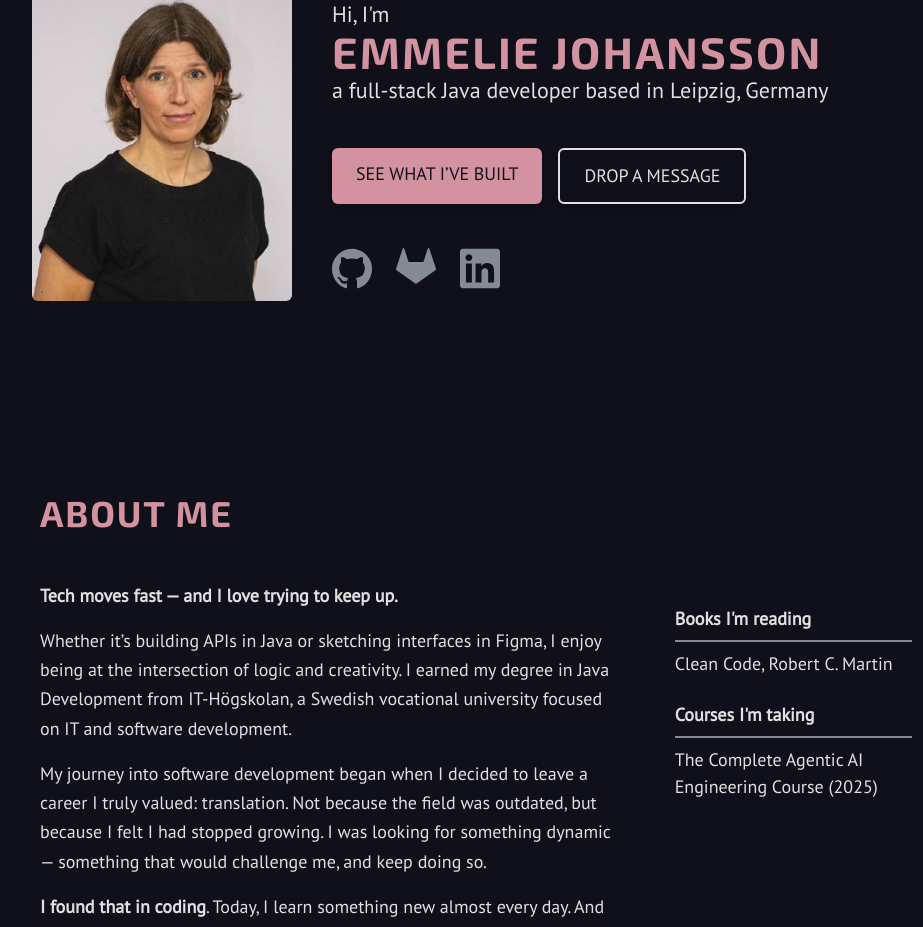
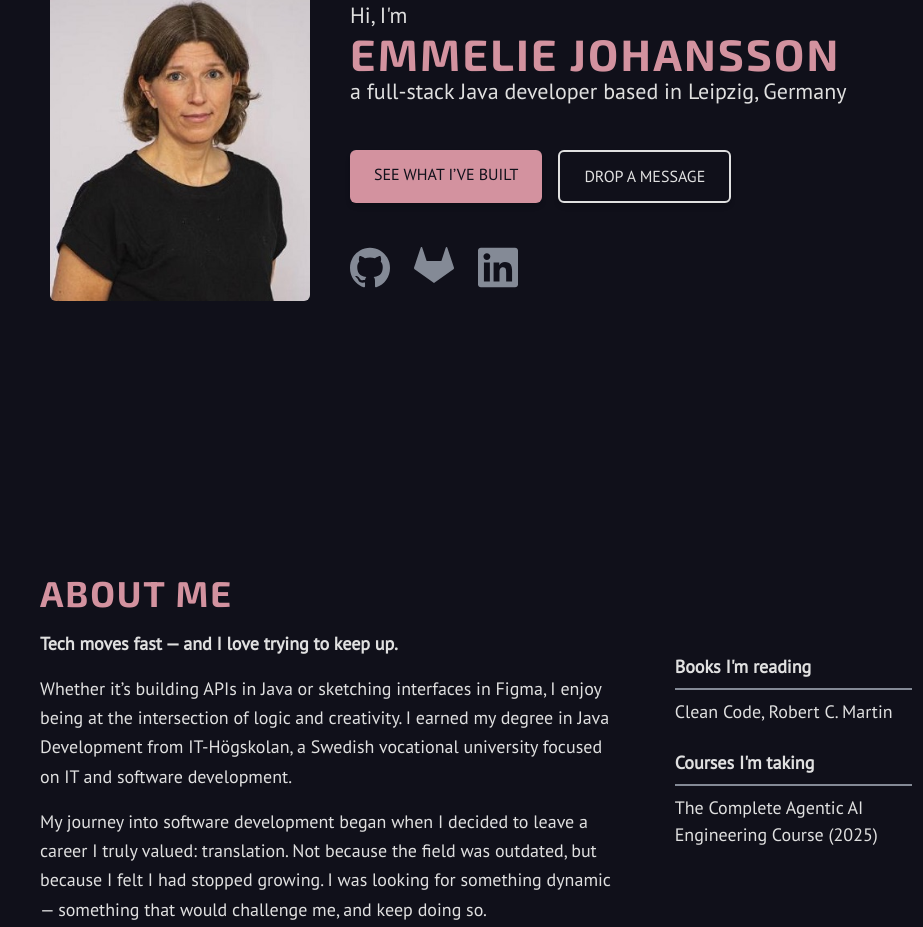
Before and after one commit to Emmelie83/PortfolioReact, a React (Vite) app: page / in a window 1280 px wide. Shown: the part 215-1142 px from the top of the page, without its empty margins (152-1075 px from the left). Built offline with nearby package versions, Linux system fonts and the light colour scheme.

Commit message:
Adjust button sizes and profile image size

```diff
--- a/src/components/Button.tsx
+++ b/src/components/Button.tsx
@@ -14,16 +14,16 @@ const Button: React.FC<ButtonProps> = ({
 	type = "button",
 }) => {
 	const baseClasses =
-		"uppercase px-4 py-3 text-[14px] md:px-6 md:py-3 md:text-lg rounded-md cursor-pointer shadow-md hover:scale-110 hover:shadow-lg hover:brightness-125 transition duration-300";
+		"uppercase px-4 py-3 md:px-6 md:py-3 md:text-lg rounded-md cursor-pointer shadow-md hover:scale-110 hover:shadow-lg hover:brightness-125 transition duration-300";
 
 	const variantClasses =
 		variant === "accent"
 			? "bg-[#D3929F] text-[#10101A] border-none"
-			: "bg-background text-text border-2 border-text";
+			: "bg-background border-2";
 
 	if (address) {
 		return (
-			<a href={address} className={`${baseClasses} ${variantClasses}`}>
+			<a id="button" href={address} className={`${baseClasses} ${variantClasses}`}>
 				{buttontext}
 			</a>
 		);
--- a/src/components/ContactStatus.tsx
+++ b/src/components/ContactStatus.tsx
@@ -6,7 +6,7 @@ type Props = {
 const ContactStatus: React.FC<Props> = ({ message, success = false }) => (
 	<div
 		className={`mt-2 px-4 py-2 text-center ${
-			success ? "text-[#E0E0E0]" : "text-red-800 bg-[#e8f0fd] rounded"
+			success ? "text-[#E0E0E0]" : "text-[#D3929F] rounded"
 		}`}>
 		{message}
 	</div>
--- a/src/components/Project.tsx
+++ b/src/components/Project.tsx
@@ -30,7 +30,7 @@ const Project: React.FC<ProjectProps> = ({
 
 		<div className="order-1 md:order-2 lg:w-1/2 flex flex-col">
 			<h3>{title}</h3>
-			<p className="text-sm">
+			<p className="text-sm sm:text-md lg:text-lg">
 				{techStack}
 			</p>
 		</div>
--- a/src/index.css
+++ b/src/index.css
@@ -25,11 +25,11 @@ h4 {
 
 
 h1 {
-  font-size: 27px;
+  font-size: 24px;
 }
 
 h2 {
-  font-size: 26px;
+  font-size: 23px;
   margin-bottom: 16px;
 }
 
@@ -46,7 +46,7 @@ section {
   margin-right: auto;
   padding-left: 2rem;
   padding-right: 2rem;
-  margin-bottom: 5rem;
+  padding-top: 3.5rem;
 }
 
 html {
@@ -61,11 +61,68 @@ strong {
   direction: rtl;
 }
 
+#button,
+button {
+  font-size: 11px;
+}
+
+@media (min-width: 345px) {
+
+  #button,
+  button {
+    font-size: 12px;
+  }
+
+    h1 {
+      font-size: 25px;
+    }
+
+    h2 {
+      font-size: 24px;
+    }
+}
+
+@media (min-width: 355px) {
+  #button,
+    button {
+      font-size: 13px;
+    }
+  }
+
+@media (min-width: 376px) {
+  h1 {
+    font-size: 28px;
+  }
+
+  h2 {
+    font-size: 28px;
+    margin-bottom: 16px;
+  }
+
+  h3 {
+    font-size: 18px;
+  }
+
+  h4 {
+    font-size: 17px;
+  }
+
+  #button,
+  button {
+    font-size: 14px;
+  }
+}
+
 
 @media (min-width: 420px) {
   h1 {
     font-size: 32px;
   }
+
+    #button,
+    button {
+      font-size: 16px;
+    }
 }
 
 @media (min-width: 640px) {
@@ -93,7 +150,6 @@ strong {
 
   h2 {
     font-size: 38px;
-    margin-bottom: 3rem;
   }
 
   h3 {
@@ -102,10 +158,6 @@ strong {
 
   h4 {
     font-size: 19px;
-  }
-
-  section {
-    margin-bottom: 8rem;
   }
 }
 
@@ -127,10 +179,10 @@ strong {
   }
 
   section {
-        padding-left: 0;
-        padding-right: 0;
-        padding-top: 3rem;
-        padding-bottom: 3rem;
-        margin-bottom: 0;
+    padding-top: 8rem;
+    margin-left: auto;
+    margin-right: auto;
+    padding-left: 0;
+    padding-right: 0;
   }
 }
--- a/src/sections/Footer.tsx
+++ b/src/sections/Footer.tsx
@@ -3,7 +3,7 @@ import SocialIcons from "../components/SocialIcons";
 
 const Footer: React.FC = () => {
 	return (
-		<footer className="flex flex-col items-center gap-4 mb-10">
+		<footer className="flex flex-col items-center gap-4 mt-20 mb-10">
 			<p className="text-sm mb-4">Copyright © Emmelie Johansson 2025</p>
 			<SocialIcons />
 		</footer>
--- a/src/sections/Header.tsx
+++ b/src/sections/Header.tsx
@@ -8,10 +8,10 @@ const Header: React.FC = () => {
 	return (
 		<div>
 			<NavBar />
-			<header className="flex flex-col lg:flex-row items-center justify-center lg:justify-start lg:pl-14 max-w-screen-lg mx-auto lg:h-[600px] gap-10 px-8 md:px-0 mt-10 md:mt-20 md:mb-30 lg:mt-0 mb-20 lg:mb-0">
+			<header className="flex flex-col lg:flex-row items-center justify-center lg:pl-16 max-w-screen-lg mx-auto lg:h-[600px] gap-10 px-8 md:px-0 mt-10 md:mt-20 md:mb-30 lg:mt-0 mb-20 lg:mb-0">
 				<div>
 					<img
-						className="w-[220px] sm:w-[260px] md:w-[300px] lg:w-[260px] rounded-md shadow-4xl md:mb-10 lg:mb-0"
+						className="w-[220px] sm:w-[260px] md:w-[320px] lg:w-[260px] rounded-md shadow-4xl md:mb-10 lg:mb-0"
 						src={profilePicture}
 						alt="Profile picture of Emmelie Johansson"
 					/>
```
